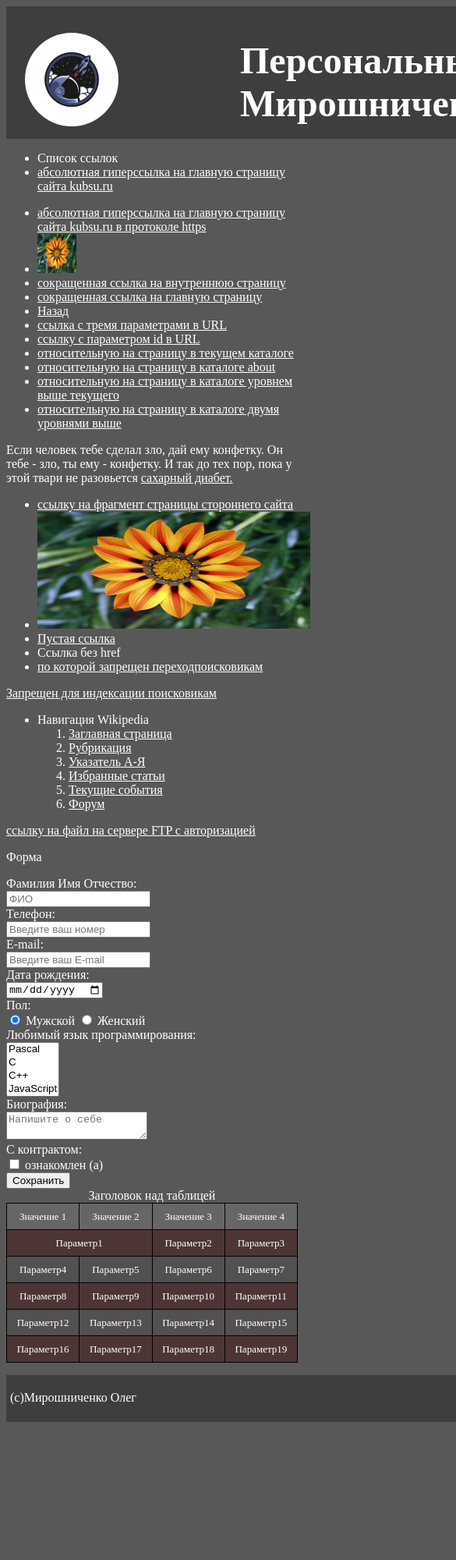
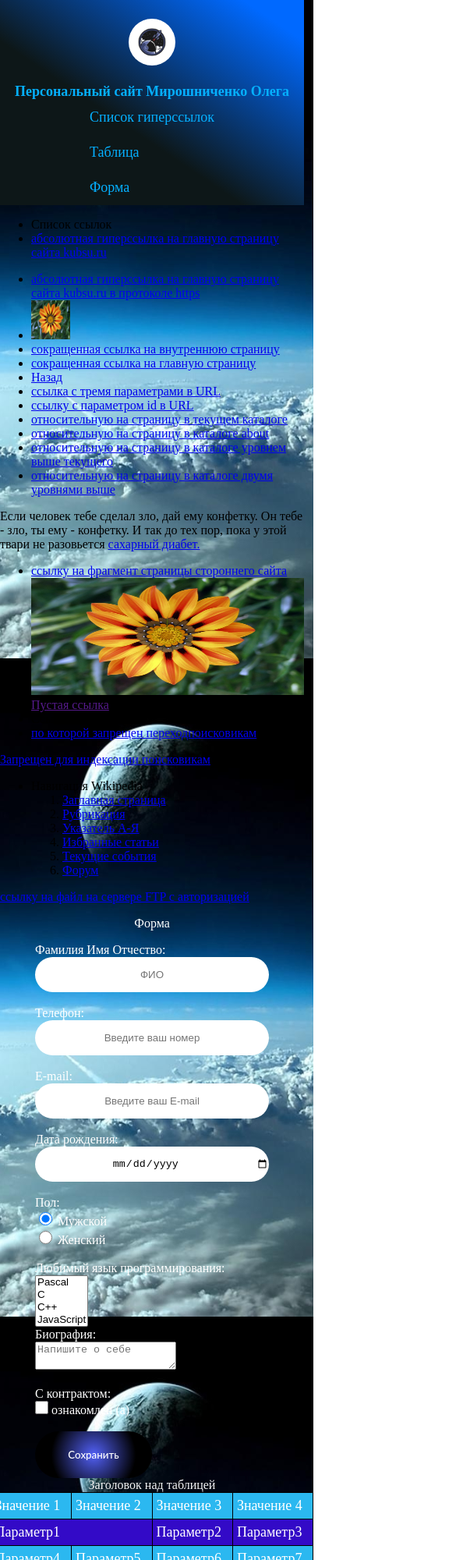
Before and after one commit to POFFIOLEG/POFFI_OLEG1.github.io, a plain HTML site: page y/yr/index.html in a window 390 px wide. Shown: the top 2000 px of the page at 78% size, 585 px wide, since content can reach past the window. Before the commit the page ends 1831 px from the top, so only its background shows below. Drawn offline with Linux system fonts and the light colour scheme.

Commit message:
update css

```diff
--- a/y/yr/index.html
+++ b/y/yr/index.html
@@ -7,25 +7,29 @@
     <link rel="stylesheet" href="style.css" />
   </head>
   <body>
-    <div class="part1"></div>
+
+
+
 
     <header>
-      <div class="logo">
+      <div class="wrap-logo">
         <img id="logo" src="cc08783e4379311ae922f51f189a38c8.jpg" alt=" " />
       </div>
-      <h1 class="text-white">Персональный сайт Мирошниченко Олега</h1>
-      <div class="top-menu">
-        <ul>
-          <li><a class="clickMenu" href="#links">Список гиперссылок</a></li>
-          <li><a href="#table">Таблица</a></li>
-          <li><a href="#form">Форма</a></li>
-        </ul>
-      </div>
+      <h5>Персональный сайт Мирошниченко Олега</h5>
+      <nav>
+
+        <a href="#links">Список гиперссылок</a>
+        <a href="#table">Таблица</a>
+        <a href="#form">Форма</a>
+      </nav>
     </header>
+
+
+
 
     <div class="content">
       <ul>
-        <li>Список ссылок</li>
+        <li id="links">Список ссылок</li>
         <li>
           <a href="http://www.kubsu.ru/"
             >абсолютная гиперссылка на главную страницу сайта kubsu.ru</a
@@ -77,7 +81,6 @@
           >
         </li>
       </ul>
-
       <p>
         Если человек тебе сделал зло, дай ему конфетку. Он тебе - зло, ты ему -
         конфетку. И так до тех пор, пока у этой твари не разовьется
@@ -186,10 +189,29 @@
       </ul>
 
       <a href="ftp://oleg:12345678@poffi.net/proverka/log.txt">
-        ссылку на файл на сервере FTP с авторизацией</a
-      >
-      <p id="form">Форма</p>
+        ссылку на файл на сервере FTP с авторизацией</a>
+
+
+
+
+
+
+
+
+
+
+
+
+
+
+
+
+
+
+
+
       <form action="/" method="POST">
+        <p id="form">Форма</p>
         <label>
           Фамилия Имя Отчество:<br />
           <input
@@ -223,7 +245,7 @@
           Дата рождения:<br />
           <input name="field-date" placeholder="" type="date" required="" /> </label
         ><br />
-
+        </di>
         Пол:<br />
         <label
           ><input
@@ -239,8 +261,8 @@
           ><input type="radio" name="radio-group-1" placeholder="" required="" />
           Женский</label
         ><br />
-        <label> Любимый язык программирования:</label>
-        <br />
+        <label> Любимый язык программирования:<br>
+
         <select name="field-name-4[]" multiple="multiple" required="">
           <option value="Значение1" >Pascal</option>
           <option value="Значение2"  ">C</option>
@@ -255,6 +277,7 @@
           <option value="Значение11"  ">Scala</option>
         </select>
         <br />
+      </label>
         <label>
           Биография:<br />
           <textarea name="field-name-2" placeholder="Напишите о себе" required=""></textarea></label
@@ -264,14 +287,19 @@
           ><input type="checkbox"  name="check-1" required=""/> ознакомлен
           (а)</label
         ><br />
-        <input type="submit" value="Сохранить" required=""/>
+        <button class="custom-btn btn-1" required="" >Сохранить</button>
+
       </form>
+
+    </div>
+
+
 
       <table id="table">
         <caption>
           Заголовок над таблицей
         </caption>
-        <tbody>
+       <tbody>
           <tr>
             <td>Значение 1</td>
             <td>Значение 2</td>
@@ -309,7 +337,14 @@
           </tr>
         </tbody>
       </table>
-    </div>
+
+
+
+
+
+
+
+
 
 
 
--- a/y/yr/style.css
+++ b/y/yr/style.css
@@ -1,53 +1,150 @@
-.part1 {
-    text-align: center;
+* {
+    box-sizing: border-box;
+}
+
+body {
+    background-image: url(kosmos.jpg);
+    margin: 0;
+    background-size: cover;
+    background-position: center center;
+    background-attachment: fixed;
+}
+
+header {
+    display: flex;
+    flex-direction: row;
+    justify-content: center;
+    flex-wrap: wrap;
+    background: #0d1718;
+    background: -webkit-linear-gradient(to top right, #0d1718 40%, #0069ff 90%);
+    background: -moz-linear-gradient(to top right, #0d1718 40%, #0069ff 90%);
+    background: linear-gradient(to top right, #0d1718 40%, #0069ff 90%);
+}
+
+header h5 {
+    font-size: 18px;
+    margin: auto;
+    color: #05b0ff;
 
 }
 
-@media (min-width) {
-    .top-menu {
-        left: 0;
+.wrap-logo {
+    display: flex;
+    align-items: center;
+
+}
+
+
+header a {
+    color: #05b0ff;
+    padding: 12px;
+    text-decoration: none;
+    font-size: 18px;
+    border-radius: 4px;
+    flex-wrap: wrap;
+}
+
+header img {
+
+    margin: 23.5px;
+    border-radius: 70px;
+    width: 60px;
+    height: 60px;
+}
+
+header a:hover {
+    background-color: #000000;
+    color: #05b0ff;
+
+}
+
+header a.active {
+    background-color: #363686;
+}
+
+nav {
+    display: flex;
+    align-items: flex-start;
+    align-content: center;
+    justify-content: center;
+    flex-direction: initial;
+    flex-wrap: wrap;
+}
+
+@media screen and (max-width:600px) {
+    nav {
+        display: flex;
+        align-items: flex-start;
+        align-content: center;
+        justify-content: center;
+        flex-direction: column;
+        flex-wrap: wrap;
+    }
+}
+
+@media screen and (max-width:600px) {
+    body {
+        background-image: url(kosmos-nebo-oblaka-pejzazh-planety-26192.jpeg);
+        margin: 0;
+        background-size: cover;
+        background-position: center center;
+        background-attachment: fixed;
     }
 
 }
 
-body {
-    background: #585858;
+.img {
+    float: none;
+    margin: 6px;
+    border-radius: 70px;
+    width: 60px;
+    height: 60px;
 }
 
-header {
-    width: 1890px;
-    height: 160px;
-    background-color: #3e3e3f;
-    font-size: 24px;
-    padding-top: 10px;
 
-}
 
-tr:nth-child(2n) {
-    background: #4d3535;
-    /* Цвет фона */
-}
 
-tr:nth-child(1) {
-    background: #666;
-    /* Цвет фона */
-    color: #fff;
-    /* Цвет текста */
+
+
+.footer-bg {
+    display: flex;
+    flex-direction: row;
+    justify-content: center;
+    flex-wrap: wrap;
+    background: #0088ff;
+    background: -webkit-radial-gradient(circle farthest-side at top center, #0088ff 10%, #000000 100%);
+    background: -moz-radial-gradient(circle farthest-side at top center, #0088ff 10%, #000000 100%);
+    background: radial-gradient(circle farthest-side at top center, #0088ff 10%, #000000 100%);
+    color: #05b0ff;
 }
 
 table {
-    text-decoration: none;
+    display: flex;
+    border-radius: 5px;
+    font-weight: normal;
     border-collapse: collapse;
-    width: 100%;
-    text-align: center;
+    flex-direction: column;
+    flex-wrap: wrap;
+    align-content: center;
+    justify-content: center;
+    text-indent: inherit;
+    border-spacing: 2px;
+}
+
+caption {
+    color: #f3f3f3;
+}
+
+thead td {
+    padding: auto;
 }
 
 table tr {
-    background-color: #4e4c4c93;
+    background-color: #2bb8f0;
 }
 
 table td {
-    font-size: 13px;
+    font-size: 18px;
     color: #ffffff;
 }
 
@@ -61,143 +158,107 @@ table th {
 }
 
 table tr:hover {
-    background-color: #d0dae4
+    background-color: #666666
 }
 
-table tr:hover td {
-    color: #354251;
-    cursor: default;
+tr:nth-child(2n) {
+    background: #330ac7;
+    /* Цвет фона */
 }
 
-caption {
-    color: white;
+tr:nth-child(1) {
+    background: #2bb8f0;
+    /* Цвет фона */
+    color: #fff;
+    /* Цвет текста */
 }
 
-a {
-    color: white;
-}
+@media screen and (max-width: 600px) {
+    table {
+        border: 0;
+    }
 
-li {
-    color: white;
-}
-
-p {
-    color: white;
-}
-
-label {
-    color: white;
 }
 
 form {
-    color: white;
+    display: flex;
+    border-radius: 5px;
+    font-weight: normal;
+    border-collapse: collapse;
+    flex-direction: column;
+    flex-wrap: wrap;
+    align-content: center;
+    justify-content: center;
+    text-indent: inherit;
+    border-spacing: 2px;
+    color: #ffffff;
 }
 
-.text-white {
-    color: white;
+form label {
+    align-content: center;
 }
 
-.logo img {
-    float: none;
-    margin: 23.5px;
-    border-radius: 70px;
-    width: 120px;
-    height: 120px;
+form p {
+    text-align: center;
 }
 
-.logo {
+input {
     width: 300px;
-    float: left;
-    height: 80px;
+    height: 45px;
+    border: none;
+    border-radius: 100px;
+    text-align: center;
+}
+
+input[type="radio" i] {
+    width: 17px;
+    height: 17px;
+    background-color: initial;
+    cursor: default;
+    appearance: auto;
+    box-sizing: border-box;
+    padding: initial;
+    border: initial;
+}
+
+input[type="checkbox" i] {
+    width: 17px;
+    height: 17px;
+    background-color: initial;
+    cursor: default;
+    appearance: auto;
+    box-sizing: border-box;
+    margin: auto;
+    padding: initial;
+    border: initial;
+}
+
+.custom-btn {
+    width: 150px;
+    height: 60px;
+    color: #fff;
+    border-radius: 30px;
+    padding: 10px 25px;
+    font-family: 'Lato', sans-serif;
+    font-weight: 500;
+    background: transparent;
+    cursor: pointer;
+    transition: all 0.3s ease;
+    position: relative;
+    display: inline-block;
+
 
 }
 
-.logo a {
-    display: block;
-    margin-left: 1px;
-    margin-top: 1px;
-    font-family: "Exo2-Bold", sans-serif;
-    font-size: 28px;
-    color: #eef0f1;
-    text-decoration: none;
-    cursor: pointer;
+.btn-1 {
+    background: #5260f6;
+    background: -webkit-radial-gradient(circle farthest-corner at center center, #5260f6 0%, #000000 67%);
+    background: -moz-radial-gradient(circle farthest-corner at center center, #5260f6 0%, #000000 67%);
+    background: radial-gradient(circle farthest-corner at center center, #5260f6 0%, #000000 67%);
+    border: none;
 }
 
-h1 {
-
-    width: 700px;
-    float: left;
-
+.btn-1:hover {
+    background: rgb(0, 3, 255);
+    background: linear-gradient(0deg, rgba(0, 3, 255, 1) 0%, rgba(2, 126, 251, 1) 100%);
 }
-
-section {
-    float: left;
-}
-
-.logo p {
-    margin-left: 20px;
-    margin-top: 2px;
-    margin-bottom: 5px;
-    font-family: "Exo2-Medium", sans-serif;
-    font-size: 13px;
-    color: rgb(112, 54, 54);
-}
-
-.top-menu {
-    width: 600px;
-    height: 100px;
-    float: left;
-}
-
-.top-menu ul li {
-    list-style: none;
-    float: left;
-    text-align: center;
-}
-
-.top-menu ul li a {
-    display: block;
-    width: 171px;
-    text-decoration: none;
-    font-family: "Exo2-Medium", sans-serif;
-    font-size: 17px;
-    color: #ffffff;
-    height: 55px;
-    padding-top: 25px;
-    cursor: pointer;
-}
-
-.top-menu ul li a:hover {
-    transition: all 0.5s ease;
-    -webkit-transition: all 0.5s ease;
-    -o-transition: all 0.5s ease;
-    -ms-transition: all 0.5s ease;
-    -moz-transition: all 0.5s ease;
-    background: #8b898927;
-}
-
-.block-top-auth {
-    width: 100px;
-    float: left;
-    margin-left: 40px;
-    height: 80px;
-}
-
-.content {
-    max-width: 500px;
-    margin: auto;
-}
-
-.footer-bg {
-    background: #3e3e3f;
-    width: 1880px;
-    height: 60px;
-
-}
-
-.footer-bg p {
-    padding: 20px 5px;
-    margin: 16 px;
-    width: 1860px;
-    height: 18px;
-}
```
Also changed, not shown: y/yr/Simple_ - Wallpaper.jpg (added), y/yr/kosmos-nebo-oblaka-pejzazh-planety-26192.jpeg (added), y/yr/kosmos.jpg (added), y/yr/kosmosmob.jpg (added), y/yr/pf6khtxlxcj61.webp (added).
